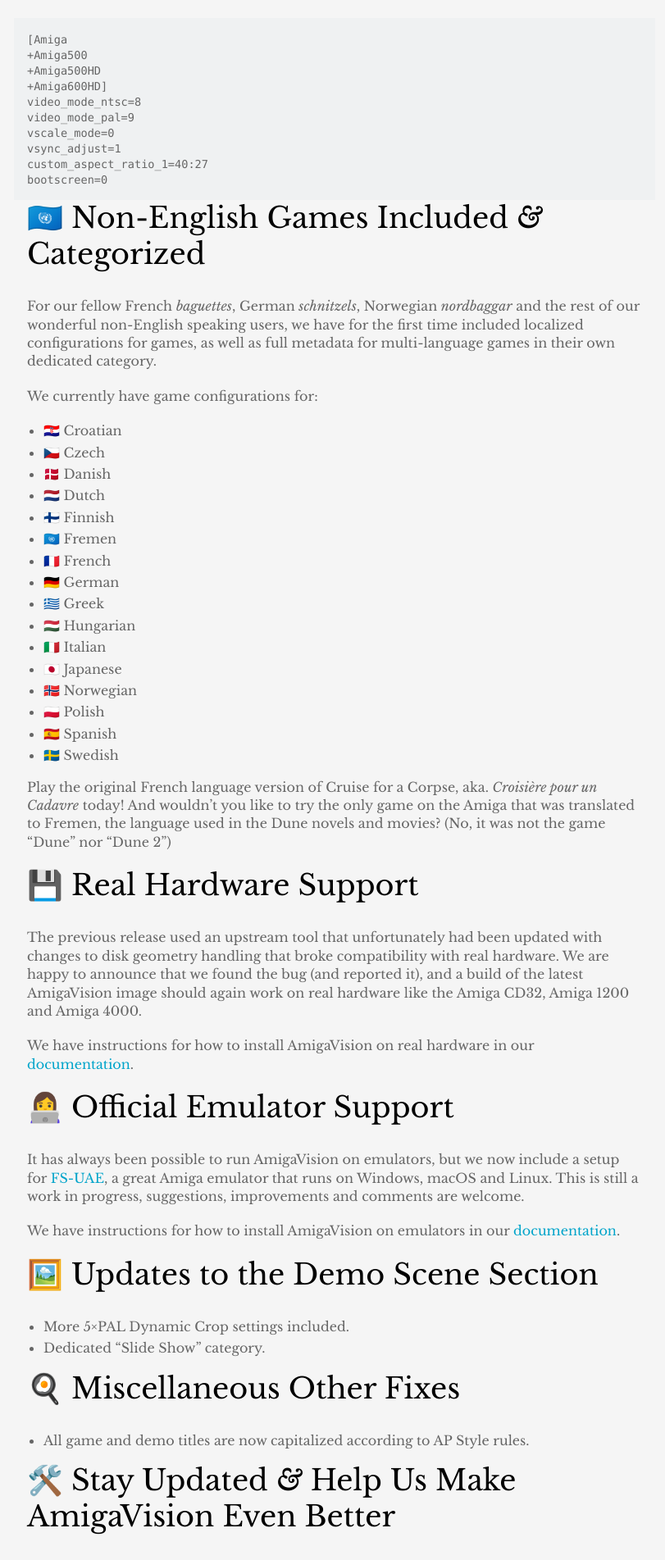
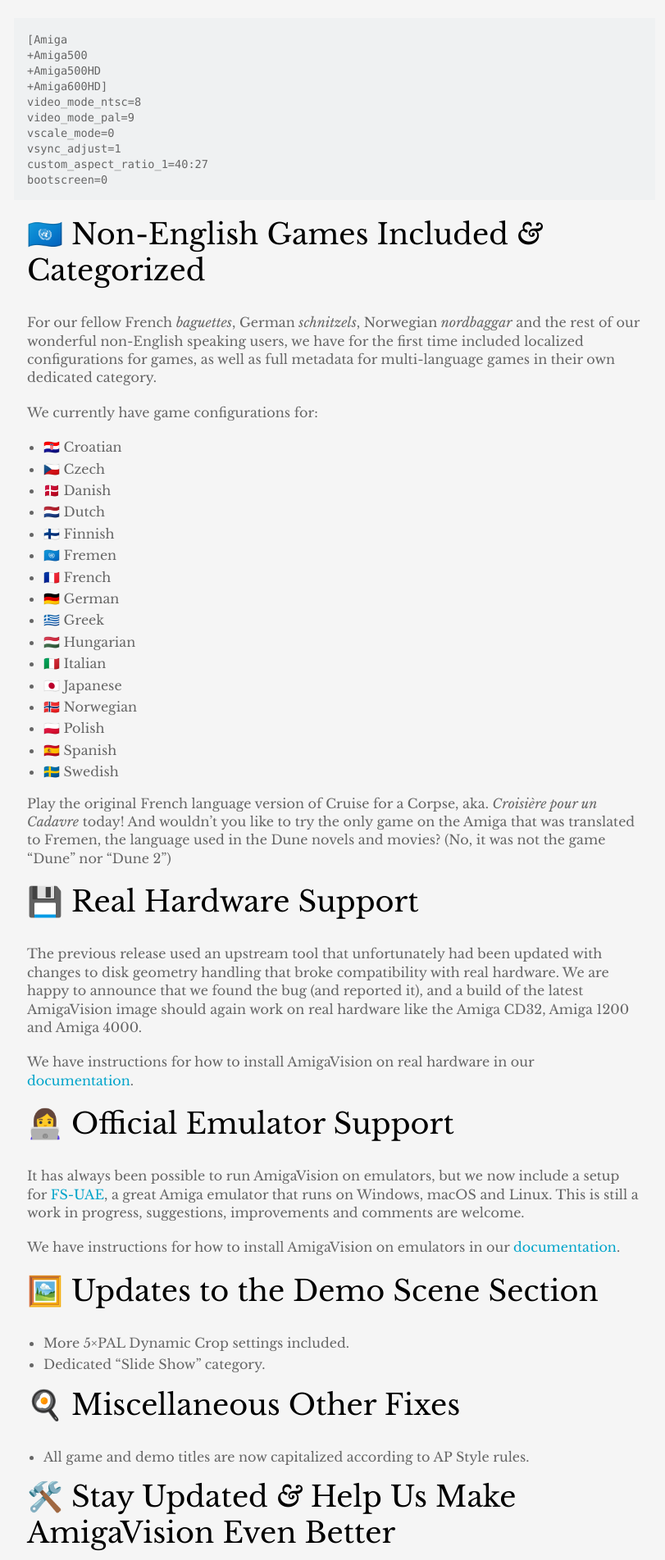
Before and after one commit to amigavision/amigavision.github.io, a Jekyll site: the page built from _posts/2023-06-06-2023.06.06.md, in a window 1280 px wide. Shown: the part 2585-4488 px from the top of the page at 82% size, without its empty margins (232-1043 px from the left). Built offline with Jekyll 4.4.1, drawn with Linux system fonts in a browser that asks for light colours.

Commit message:
Tweak pre layout

```diff
--- a/_includes/amigavision.css
+++ b/_includes/amigavision.css
@@ -95,7 +95,7 @@
   color: #666;
   background-color: rgb(239, 241, 242);
   padding: 16px;
-  margin: 0 -16px;
+  margin: 0 -16px 20px -16px;
 }
 
 code {
```
